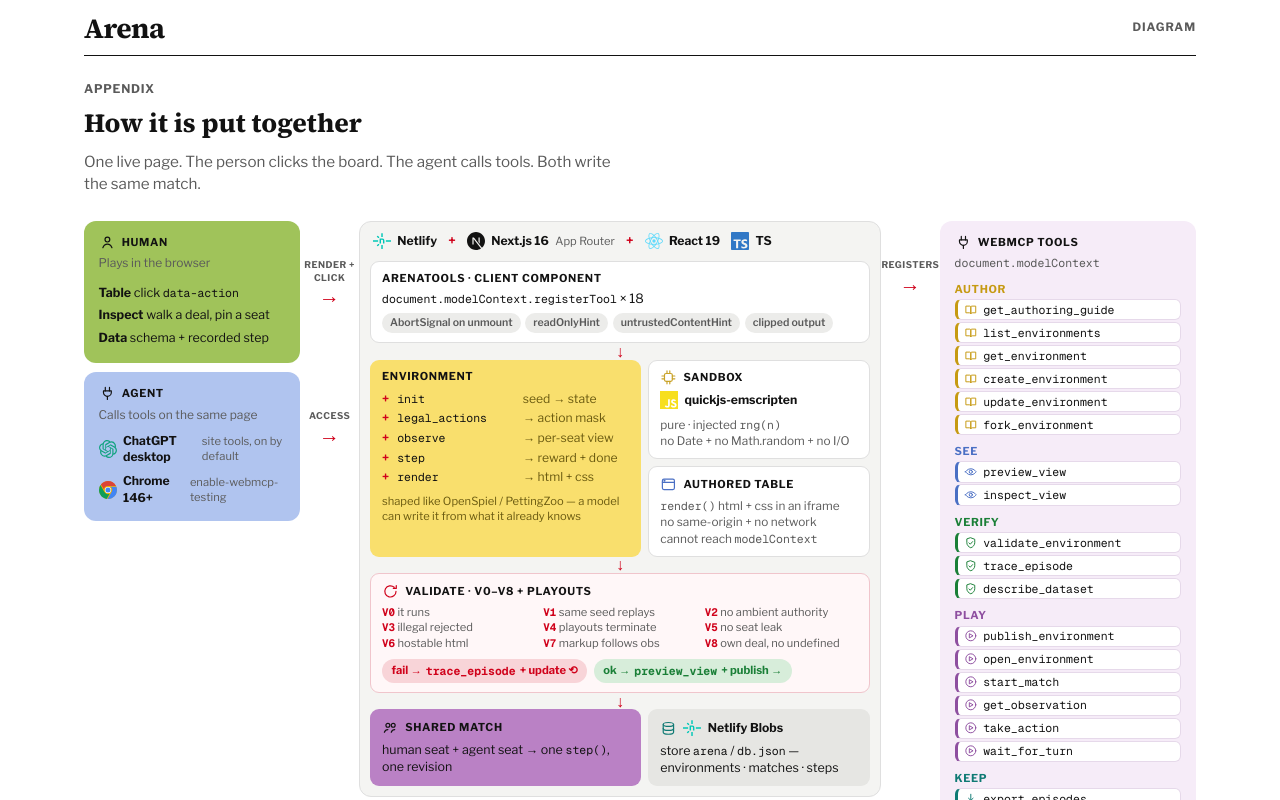
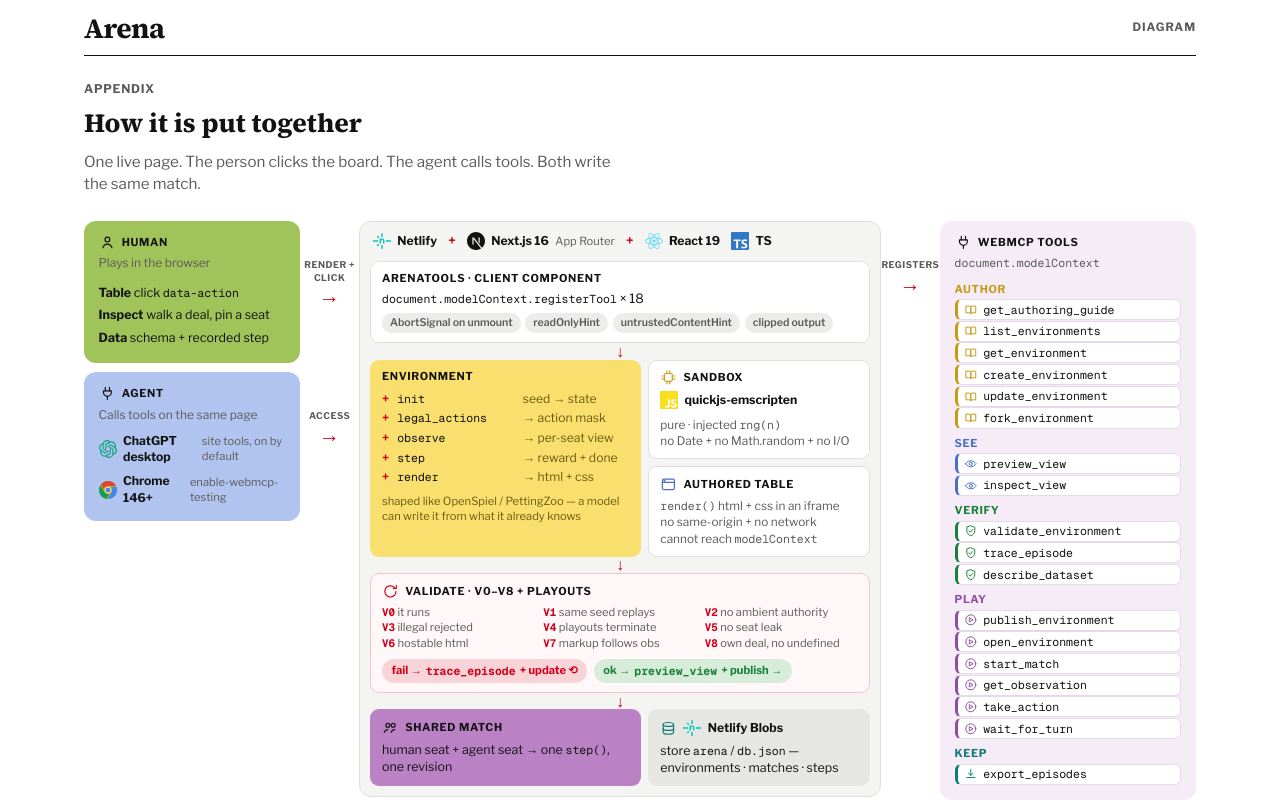
Before and after one commit to amelia751/arena-mcp, a Next.js app: page /diagram in a window 1280 px wide. Shown: the top 800 px of the page. Built offline with nearby package versions, Linux system fonts and the light colour scheme.

Commit message:
Close the gap above the diagram output band

```diff
--- a/src/app/globals.css
+++ b/src/app/globals.css
@@ -1218,7 +1218,7 @@ h2 {
 }
 
 .dg-group {
-  margin-top: 0.55rem;
+  margin-top: 0.45rem;
 }
 
 .dg-group .kicker {
@@ -1236,8 +1236,8 @@ h2 {
   display: flex;
   align-items: center;
   gap: 0.35rem;
-  padding: 0.11rem 0.4rem;
-  margin: 0.1rem 0;
+  padding: 0.1rem 0.4rem;
+  margin: 0.04rem 0;
   border: 1px solid #e6d9ea;
   border-left: 3px solid var(--tone, #e6d9ea);
   border-radius: 6px;
@@ -1255,6 +1255,7 @@ h2 {
   font-size: 1rem;
   line-height: 0.7;
   color: var(--accent);
+  margin: -0.2rem 0;
 }
 
 .dg-out {
```
